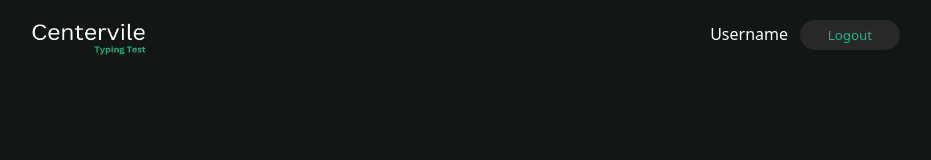
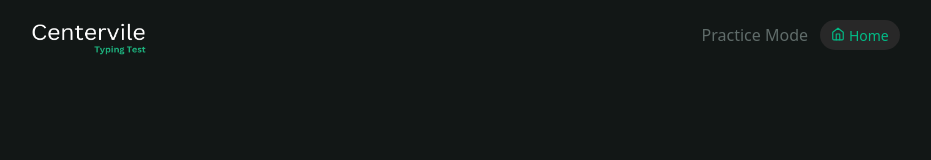
Before and after one commit to Besufikad17/YATT, a Vue app: page / in a window 1280 px wide. Shown: the top 160 px of the page, without its empty margins (180-1111 px from the left). Built offline with nearby package versions, Linux system fonts and the light colour scheme.

Commit message:
icon added to button component

```diff
--- a/src/components/Button.vue
+++ b/src/components/Button.vue
@@ -1,4 +1,7 @@
 <script>
+
+import HomeIcon from './icons/Home.vue';
+
 export default {
   props: {
     text: String,
@@ -6,7 +9,11 @@ export default {
     height: String,
     bgColor: String,
     fgColor: String,
-    borderRadius: String
+    borderRadius: String,
+    fontSize: String,
+  },
+  components: {
+    HomeIcon
   },
   setup(props) {
     console.log(props.text, props.width)
@@ -19,6 +26,7 @@ export default {
         'background-color': this.bgColor,
         'color': this.fgColor,
         'border-radius': this.borderRadius,
+        'font-size': this.fontSize,
       }
     }
   }
@@ -26,7 +34,9 @@ export default {
 </script>
 
 <template>
-  <button :style="cssVars">{{ text }}</button>
+  <button :style="cssVars">
+    <HomeIcon /> {{ text }}
+  </button>
 </template>
 
 <style scoped>
--- a/src/components/Header.vue
+++ b/src/components/Header.vue
@@ -15,8 +15,9 @@ export default defineComponent({
       <img src="../assets/logo.png" width="120" height="40" />
     </div>
     <div class="links">
-      <a>Username</a>
-      <Button text="Logout" width="100px" height="30px" bgColor="#282828" fgColor="#02BB86" borderRadius="15px" />
+      <a>Practice Mode</a>
+      <Button text="Home" width="80px" height="30px" bgColor="#282828" fgColor="#02BB86" borderRadius="15px"
+        fontSize="14px" />
     </div>
   </div>
 </template>
@@ -41,7 +42,7 @@ export default defineComponent({
 
 .links a {
   text-decoration: none;
-  color: white;
+  color: #606C6A;
   text-align: center;
   padding: 12px;
 }
--- /dev/null
+++ b/src/components/icons/Home.vue
@@ -0,0 +1,15 @@
+<script setup lang="ts">
+import { defineComponent } from 'vue';
+
+defineComponent({
+  name: 'LucideHome',
+});
+</script>
+<template>
+  <svg xmlns="http://www.w3.org/2000/svg" width="1em" height="1em" viewBox="0 0 24 24">
+    <g fill="none" stroke="currentColor" stroke-linecap="round" stroke-linejoin="round" stroke-width="2">
+      <path d="m3 9l9-7l9 7v11a2 2 0 0 1-2 2H5a2 2 0 0 1-2-2z" />
+      <path d="M9 22V12h6v10" />
+    </g>
+  </svg>
+</template>
```
